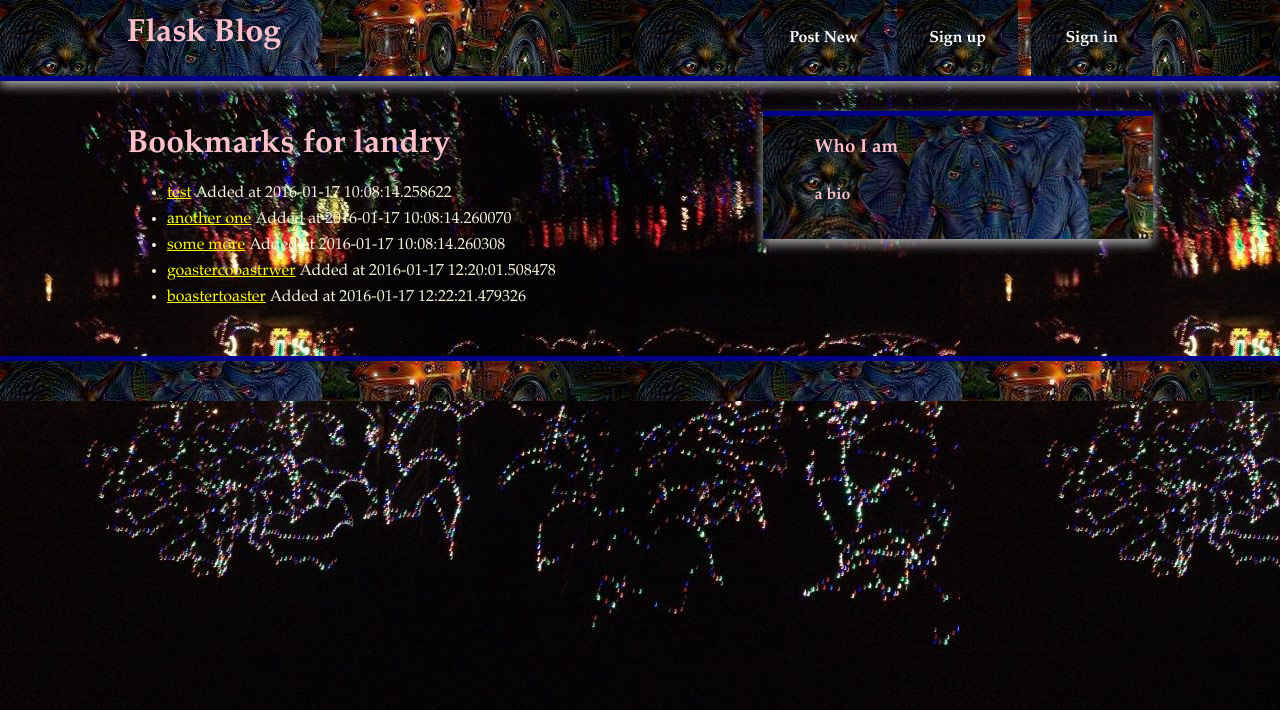
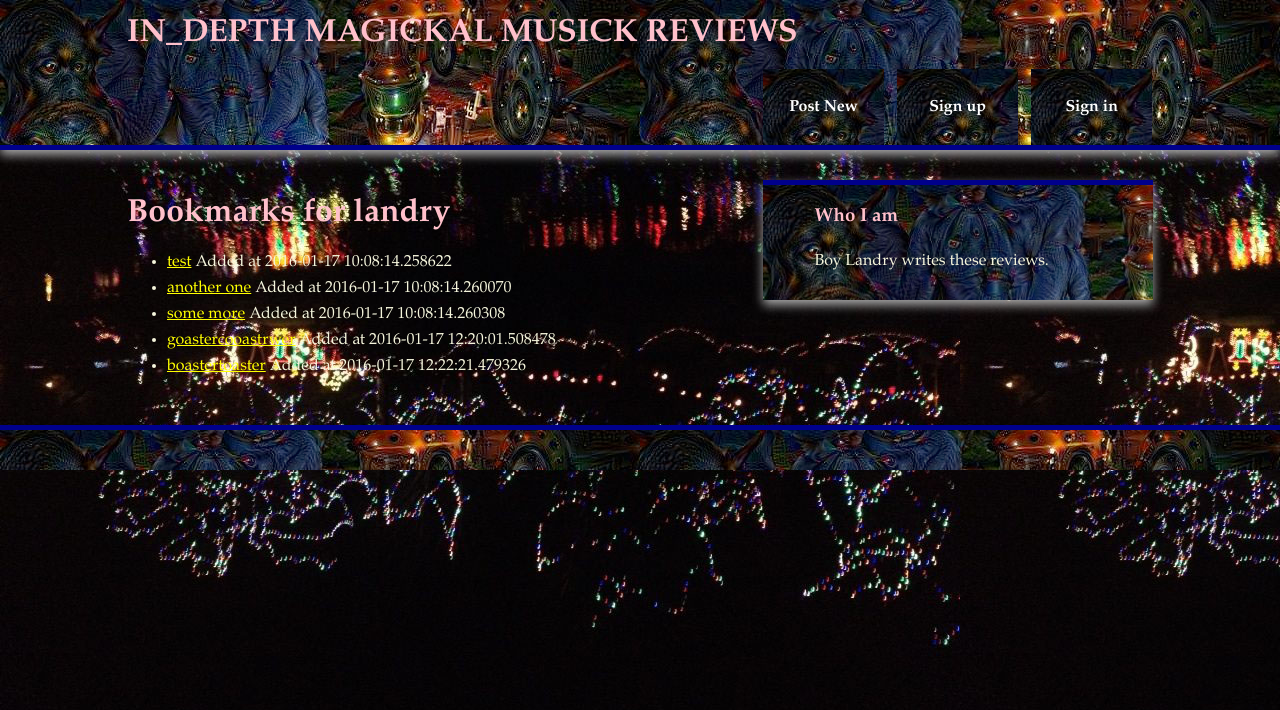
Before and after one commit to JoshLandry/FlaskBlog, a Flask app: page /user/landry in a window 1280 px wide. Shown: the top 710 px of the page. Run offline with Flask 2, Linux system fonts and the light colour scheme; data comes from the database, SQL or seed files in the repository; parts of the project's set-up code (start-up, migrations or seed data) failed here and were passed over; some libraries are stand-ins or nearby versions.

Commit message:
blog style now looks good, blog will be a review blog and now has a title

```diff
--- a/Flask_Blog/static/css/main.css
+++ b/Flask_Blog/static/css/main.css
@@ -121,6 +121,7 @@
 
 nav a:hover {
     text-decoration: underline;
+    transform: scale(1.1);
 }
 
 /* ==============
@@ -136,12 +137,12 @@
 }
 
 .main aside {
-    color: white;
+    color: green;
     padding: 0px 5% 10px;
 }
 
 .footer-container footer {
-    color: white;
+    color: green;
     padding: 20px 0;
 }
 
@@ -174,11 +175,11 @@
 }
 
 button {
-    color: purple;
+  color: purple;
 }
 
 a {
-    color: yellow;
+  color: yellow;
 }
 
 
--- a/Flask_Blog/templates/base.html
+++ b/Flask_Blog/templates/base.html
@@ -16,7 +16,7 @@
 
         <div class="header-container">
             <header class="wrapper clearfix">
-                <h1 class="title">Flask Blog</h1>
+                <h1 class="title">IN_DEPTH MAGICKAL MUSICK REVIEWS</h1>
                 <nav>
                     <ul>
                         <li><a href="{{ url_for('add') }}">Post New</a></li>
@@ -48,7 +48,7 @@
                {% block sidebar %}
                     <aside>
                         <h3>Who I am</h3>
-                        <h4>a bio</h4>
+                        <p>Boy Landry writes these reviews.</p>
                     </aside>
                {% endblock %}
 
--- a/Flask_Blog/templates/index.html
+++ b/Flask_Blog/templates/index.html
@@ -1,14 +1,14 @@
 {% extends "base.html" %}
 
 {% block title %}
-Flask Blog
+IN_DEPTH MAGICKAL MUSICK REVIEWS
 {% endblock %}
 
 {% block content %}
                 <article>
                     <header>
                         <h1>Thx for stopping by</h1>
-                        <p>This is my musick blog, powered by Flask</p>
+                        <p>This is my musick review blog, powered by Flask & Python.</p>
                     </header>
                     <section>
                         <h2>Recently Added</h2>
@@ -25,7 +25,7 @@
                     <section>
                         <h2>Posts</h2>
                         {% for bm in new_posts %}
-                        <h3>{{ bm.title }}, posted on: {{ bm.date }} by {{ bm.user.username }}</h3>
+                        <h3>{{ bm.title }}, posted on: {{ bm.date }} by {{ bm.user.username }}</h2>
                         <p>{{ bm.entry }}</p>
                         {% endfor %}
                     </section>
```
